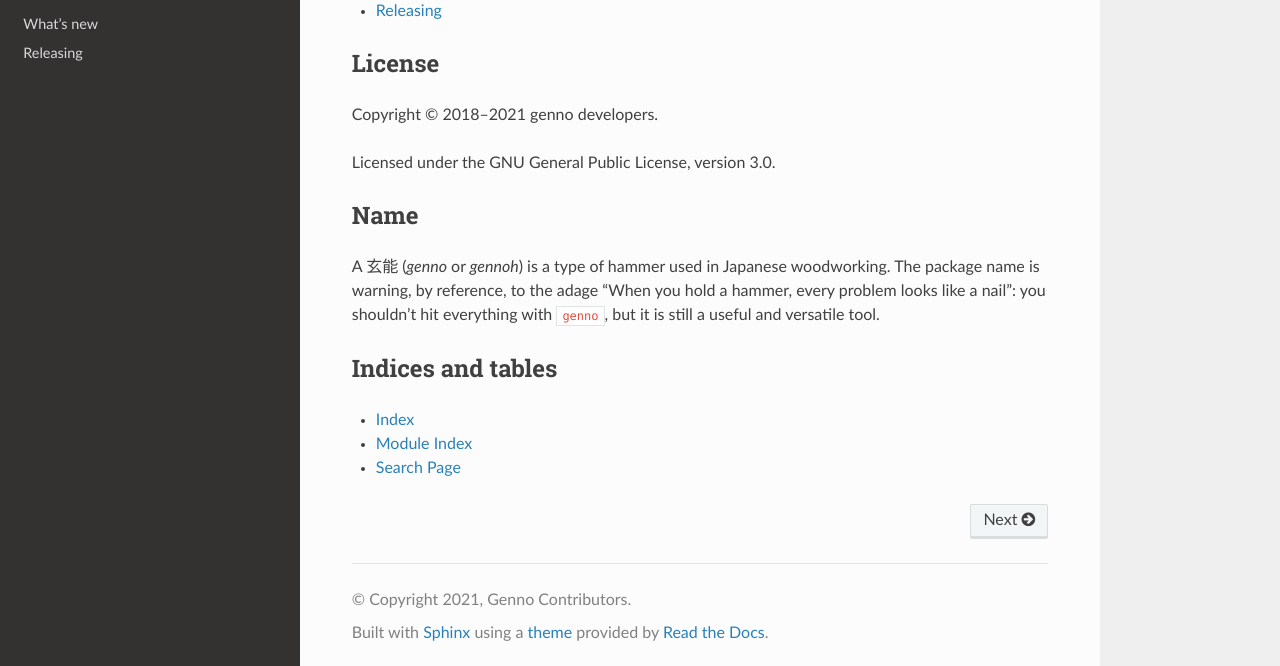
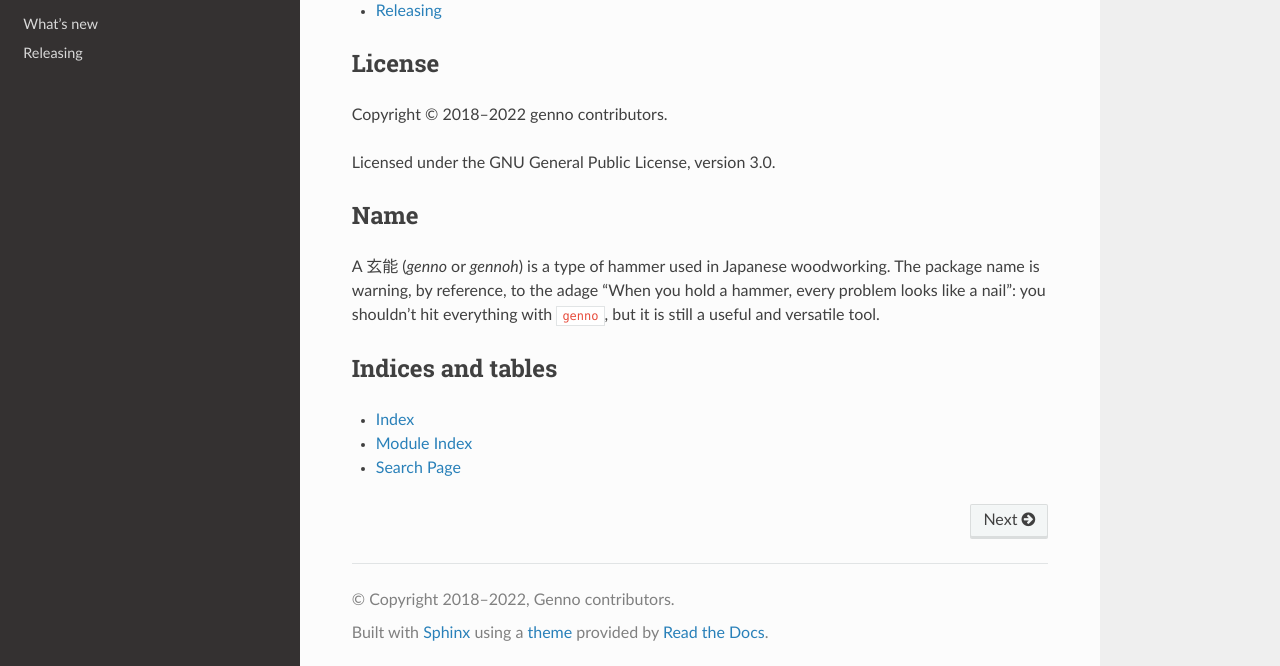
Before and after one commit to khaeru/genno, a Sphinx documentation site: the page built from doc/index.rst, in a window 1280 px wide and 900 px high, scrolled down 1321 px. Shown: the part 231-897 px from the top of the window. Built offline with Sphinx 7.4.7 and the Read the Docs theme 2.0.0, drawn with Linux system fonts in a browser that asks for light colours; pages that are not in the unit, such as notebooks, are missing from menus.

Commit message:
Update copyright year

```diff
--- a/README.rst
+++ b/README.rst
@@ -29,6 +29,6 @@ The package name is warning, by reference, to the adage “When you hold a hamme
 License
 =======
 
-Copyright © 2018–2021 genno developers.
+Copyright © 2018–2022 genno contributors.
 
 Licensed under the GNU General Public License, version 3.0.
--- a/doc/conf.py
+++ b/doc/conf.py
@@ -7,8 +7,8 @@
 # -- Project information ---------------------------------------------------------------
 
 project = "genno"
-copyright = "2021, Genno Contributors"
-author = "Genno Contributors"
+copyright = "2018–2022, Genno contributors"
+author = "Genno contributors"
 
 
 # -- General configuration -------------------------------------------------------------
--- a/doc/index.rst
+++ b/doc/index.rst
@@ -48,7 +48,7 @@ Packages that extend :mod:`genno` include:
 License
 =======
 
-Copyright © 2018–2021 genno developers.
+Copyright © 2018–2022 genno contributors.
 
 Licensed under the GNU General Public License, version 3.0.
 
```
